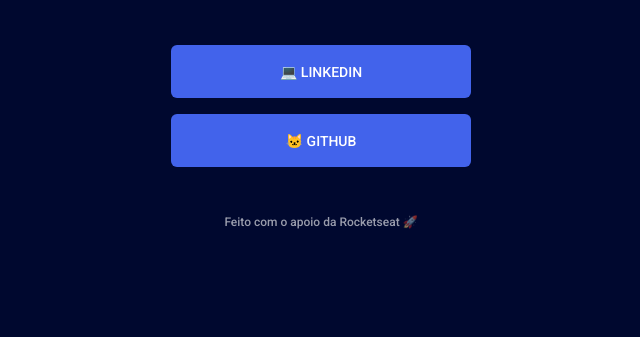
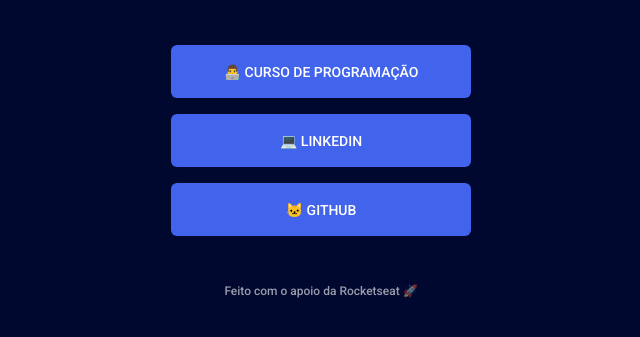
Before and after one commit to pedroreffer/maratona-explorer-2, a plain HTML site: page index.html in a window 1280 px wide. Shown: the part 261-598 px from the top of the page, without its empty margins (319-959 px from the left). Drawn offline with Linux system fonts and the light colour scheme.

Commit message:
adicionei link para discover

```diff
--- a/index.html
+++ b/index.html
@@ -20,6 +20,10 @@
 
       <ul>
         <li>
+          <a href="https://discover.pedro.dev"
+          target="_blank">👨‍💻 Curso de Programação</a>
+        </li>
+        <li>
           <a href="https://www.linkedin.com/in/pedro-reffer/"
           target="_blank">💻 Linkedin</a>
         </li>
```
